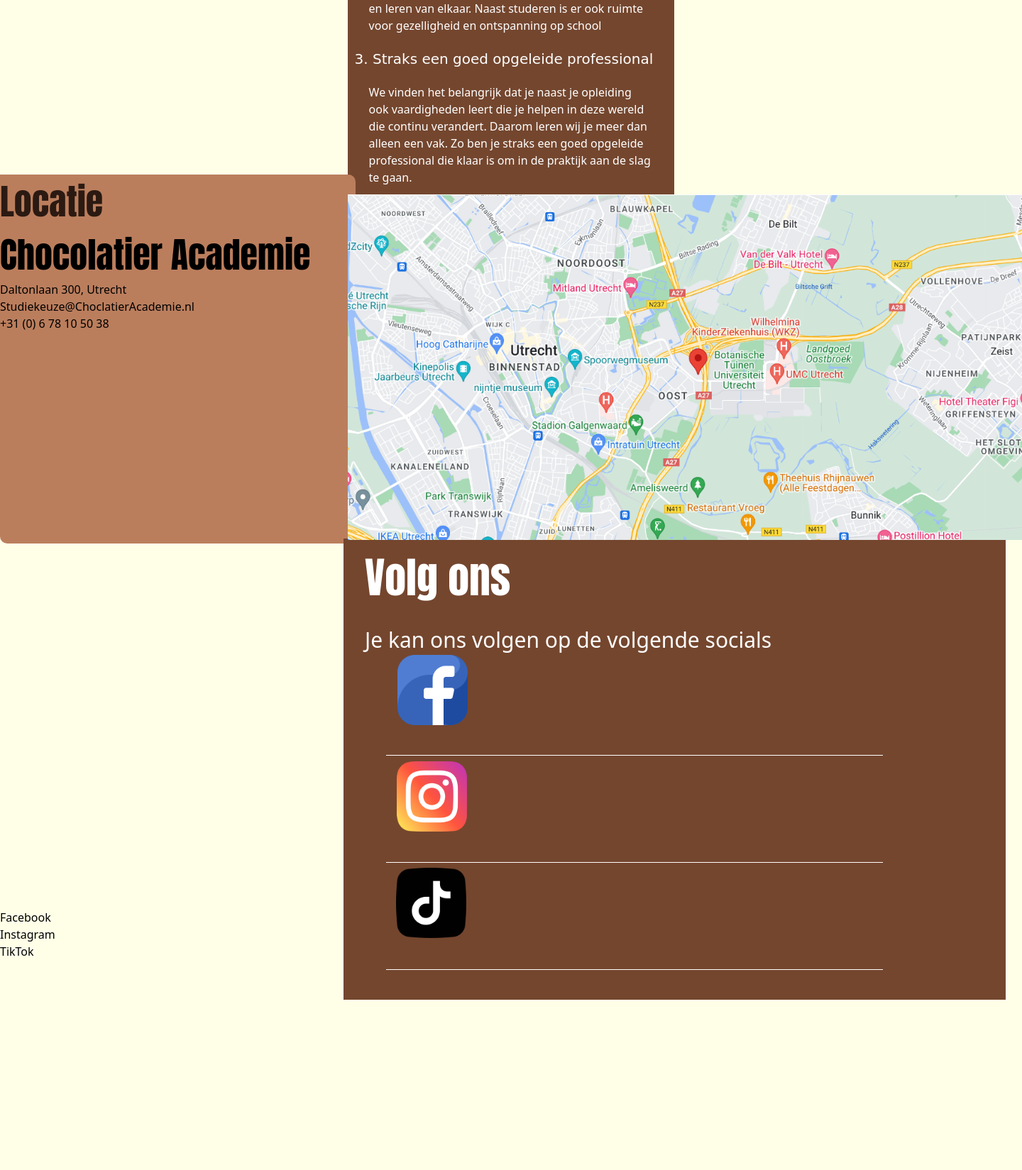
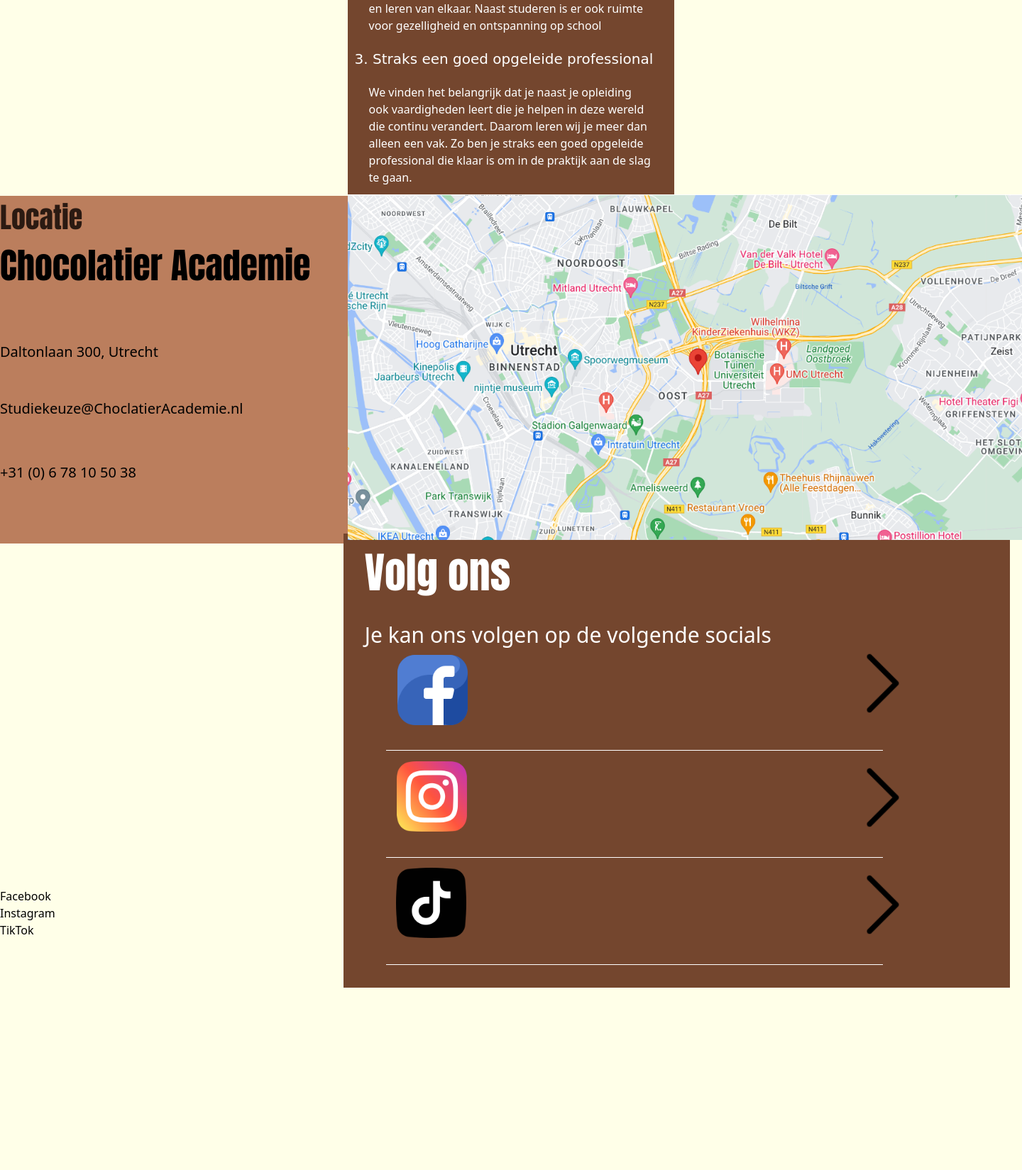
Before and after one commit to ZicoBacker/Chocolatier, a PHP site: page /About in a window 1440 px wide. Shown: the part 1122-2771 px from the top of the page at 71% size. Run offline with PHP 8.4, Linux system fonts and the light colour scheme; style sheets or scripts are compiled from the project's sources; some libraries are stand-ins or nearby versions; some web fonts are replaced.

Commit message:
DaniSiteFIx5
Pijl pngs geplaats naast de socials.

```diff
--- a/public/css/about.css
+++ b/public/css/about.css
@@ -101,12 +101,27 @@ h4 {
 
 h5 {
   font-family: Impact, Haettenschweiler, "Arial Narrow Bold", sans-serif;
-  font-size: 50px !important;
+  font-size: 40px !important;
   color: #2B1A12;
 }
 
 #AClocatie {
+  position: relative;
   color: black;
+  top: 70px;
+  font-size: 20px !important;
+}
+
+#ACemail {
+  font-size: 20px !important;
+  position: relative;
+  top: 120px;
+}
+
+#ACnummer {
+  font-size: 20px !important;
+  position: relative;
+  top: 180px;
 }
 
 .container-3 {
@@ -115,10 +130,9 @@ h5 {
   position: relative;
   background: #BB7E5D;
   border: #BB7E5D;
-  border-radius: 0px 10px 0px;
   margin-right: 939px;
-  bottom: 515px;
-  height: 520px;
+  bottom: 485px;
+  height: 490px;
 }
 
 .container-4 {
@@ -126,10 +140,10 @@ h5 {
   display: flex;
   position: relative;
   background-color: #74462E;
-  bottom: 693px;
-  left: 484px;
-  width: 933px;
-  height: 650px;
+  bottom: 670px;
+  left: 483.8px;
+  width: 939px;
+  height: 640px;
 }
 
 .SocialIMG {
@@ -143,7 +157,7 @@ h5 {
 .Fbimg {
   display: flex;
   position: relative;
-  bottom: 430px;
+  bottom: 400px;
   left: 560px;
   z-index: 1;
 }
@@ -151,7 +165,7 @@ h5 {
 .Instaimg {
   display: flex;
   position: relative;
-  bottom: 280px;
+  bottom: 250px;
   left: 460px;
   z-index: 1;
 }
@@ -159,7 +173,7 @@ h5 {
 .Tkimg {
   display: flex;
   position: relative;
-  bottom: 130px;
+  bottom: 100px;
   left: 360px;
   z-index: 1;
 }
@@ -204,4 +218,40 @@ h6 {
   width: 700px;
 }
 
+#facebookImgTxt {
+  position: relative;
+  color: black;
+  z-index: 1;
+}
+
+#instagramImgTxt {
+  position: relative;
+  color: black;
+  z-index: 1;
+}
+
+#TiktokImgTxt {
+  position: relative;
+  color: black;
+  z-index: 1;
+}
+
+.SocialArrow-1 {
+  position: relative;
+  bottom: 1160px;
+  left: 1200px;
+}
+
+.SocialArrow-2 {
+  position: relative;
+  bottom: 1120px;
+  left: 1200px;
+}
+
+.SocialArrow-3 {
+  position: relative;
+  bottom: 1090px;
+  left: 1200px;
+}
+
 /*# sourceMappingURL=about.css.map */
--- a/public/scss/about.scss
+++ b/public/scss/about.scss
@@ -100,13 +100,28 @@ font-size: 50px !important;
 }
 h5{
 font-family: Impact, Haettenschweiler, 'Arial Narrow Bold', sans-serif;
-font-size: 50px !important;
+font-size: 40px !important;
 color :#2B1A12;
 
 }
 
 #AClocatie{
+  position: relative;
   color: black;
+  top: 70px;
+  font-size: 20px !important;
+}
+
+#ACemail{
+  font-size: 20px !important;
+  position: relative;
+  top: 120px;
+}
+
+#ACnummer {
+  font-size: 20px !important;
+  position: relative;
+  top:180px;
 }
 
 .container-3 {
@@ -115,10 +130,10 @@ color :#2B1A12;
   position: relative;
   background: #BB7E5D;
   border: #BB7E5D;
-  border-radius: 0px 10px 0px;
+
   margin-right: 939px;
-  bottom: 515px;
-  height: 520px;
+  bottom: 485px;
+  height: 490px;
 }
 
 .container-4{
@@ -126,10 +141,10 @@ color :#2B1A12;
   display: flex;
   position: relative;
   background-color: #74462E;
-  bottom: 693px;
-  left: 484px;
-  width: 933px;
-  height: 650px;
+  bottom: 670px;
+  left: 483.8px;
+  width: 939px;
+  height: 640px;
 }
 
 .SocialIMG{
@@ -144,7 +159,7 @@ color :#2B1A12;
 .Fbimg {
 display: flex;
 position: relative;
-bottom: 430px;
+bottom: 400px;
 left: 560px;
 z-index: 1;
 }
@@ -152,7 +167,7 @@ z-index: 1;
 .Instaimg {
 display: flex;
 position: relative;
-bottom: 280px;
+bottom: 250px;
 left: 460px;
 z-index: 1
 }
@@ -160,7 +175,7 @@ z-index: 1
 .Tkimg {
   display: flex;
   position:relative;
-  bottom: 130px;
+  bottom: 100px;
   left: 360px;
   z-index: 1;
 }
@@ -206,14 +221,37 @@ font-size: 30px !important;
 }
 
 #facebookImgTxt {
-
-
+  position: relative;
+color: black;
+z-index: 1;
 }
 
 #instagramImgTxt {
-
+  position: relative;
+  color: black;
+  z-index: 1;
 }
 
 #TiktokImgTxt {
+  position: relative;
+  color: black;
+  z-index: 1;
+}
 
+.SocialArrow-1 {
+  position: relative;
+  bottom: 1160px;
+  left: 1200px;
 }
+
+.SocialArrow-2{
+  position: relative;
+  bottom: 1120px;
+  left: 1200px;
+}
+
+.SocialArrow-3{
+    position: relative;
+    bottom: 1090px;
+  left: 1200px;
+}
--- a/views/about.php
+++ b/views/about.php
@@ -60,7 +60,8 @@
         </div>
     </div>
 </div>
-
+</div>
+</div>
 <div>
     <p id="facebookImgTxt">Facebook</p>
     <p id="instagramImgTxt">Instagram</p>
@@ -70,8 +71,9 @@
     <img src="/img/facebook-icon.png" class="Fbimg" alt="MapImage">
     <img src="/img/insta-icon.png" class="Instaimg" alt="MapImage">
     <img src="/img/tiktok-icon.png" class="Tkimg" alt="MapImage">
+</div>
 
-</div>
+
 <div class=container-4>
     <div class="row">
         <div class="cold-md-8">
@@ -86,4 +88,10 @@
         </div>
     </div>
 </div>
+<div class="SocialArrows">
+<img src="/img/ArrowSocials.png" class="SocialArrow-1" alt="MapImage">
+<img src="/img/ArrowSocials.png" class="SocialArrow-2" alt="MapImage">
+<img src="/img/ArrowSocials.png" class="SocialArrow-3" alt="MapImage">
+</div>
+
 <?php require_once __DIR__ . '/partials/_footer.php'; ?>
```
Also changed, not shown: public/img/ArrowSocials.png (added), 1 other file.
